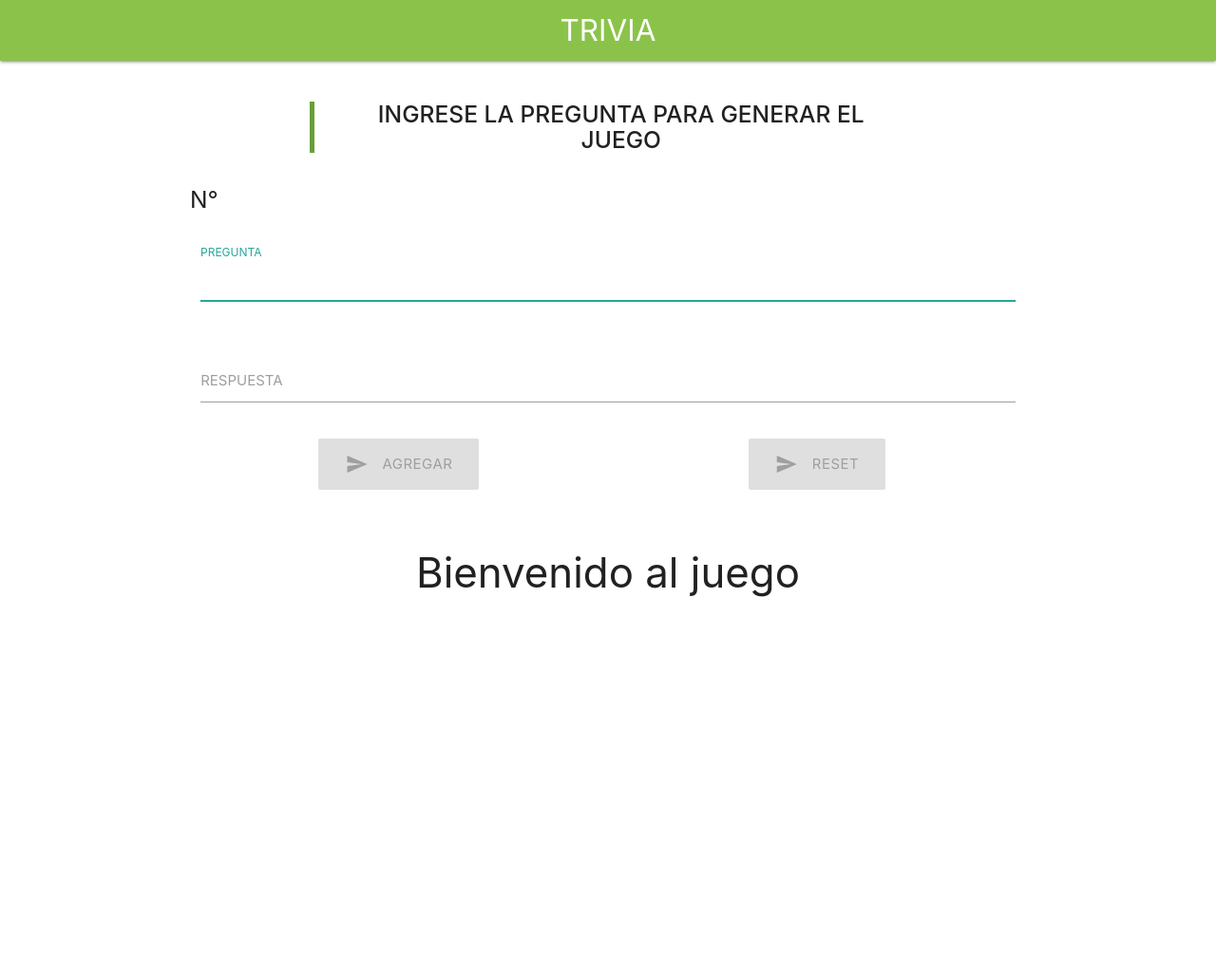
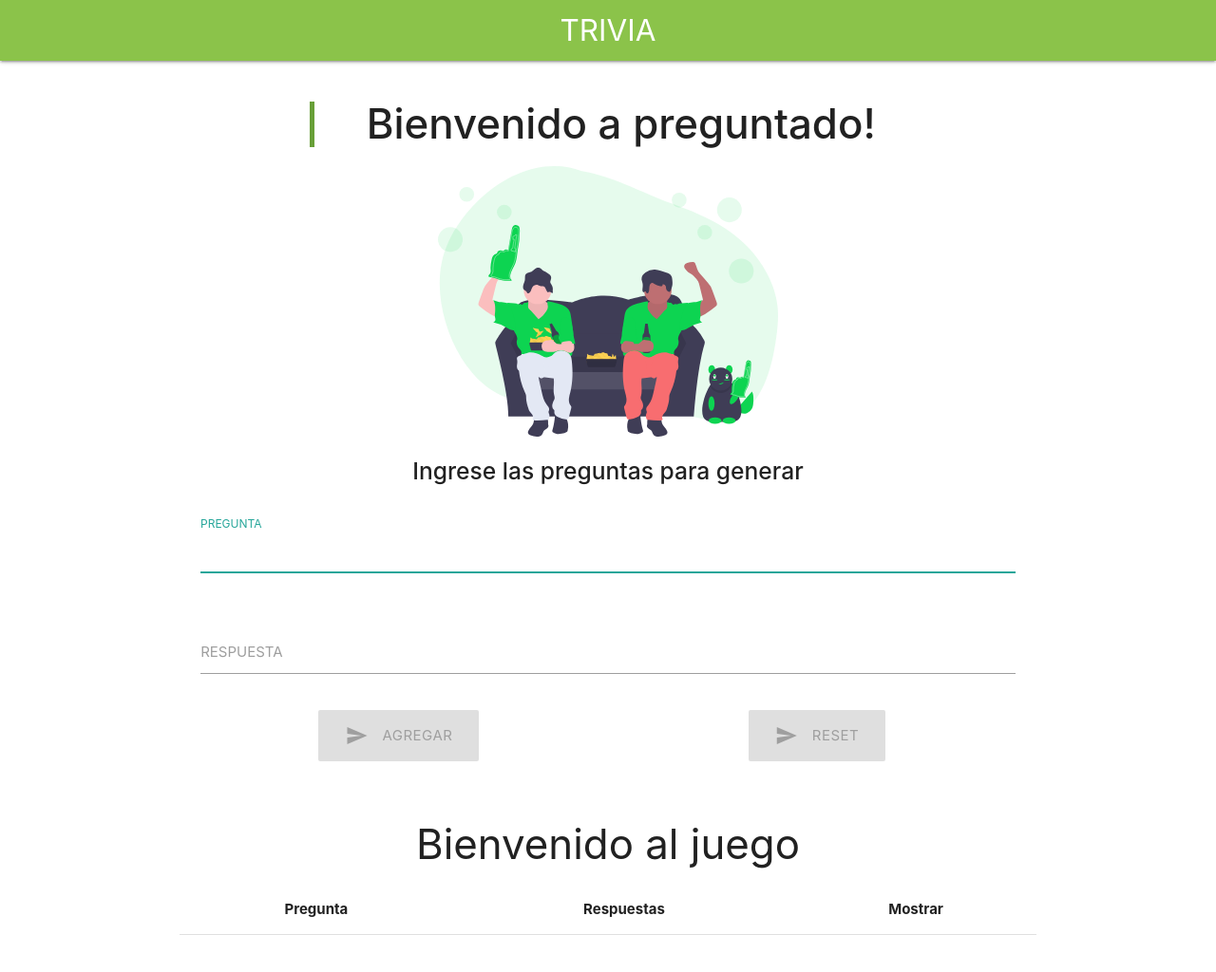
Before and after one commit to cristopheSaraosV/AppTrivia, a plain HTML site: page index.html in a window 1280 px wide. Shown: the whole page at 95% size. Before the commit the page ends 800 px from the top, so only its background shows below. Drawn offline with nearby package versions, Linux system fonts and the light colour scheme.

Commit message:
Add files via upload

```diff
--- a/index.html
+++ b/index.html
@@ -26,13 +26,17 @@
     <br>
 
     <div class="container center-align">
-        <h5 class="container">
+        <h3 class="container">
             <blockquote>
                 <strong>
-                    INGRESE LA PREGUNTA PARA GENERAR EL JUEGO
+                    Bienvenido a preguntado!
                 </strong>
             </blockquote>
-        </h5>
+        </h3>
+
+        <div class="text-center">
+            <img class="responsive-img" width="40%" src="img/game.svg" alt="">
+        </div>
     </div>
 
 
@@ -40,8 +44,12 @@
         <div class="col s12">
             <div class="container">
                 <div class="row">
-                    <div class="col s12">
-                        <h5>N°</h5>
+                    <div class="col s12 center-align">
+                        <h5>
+                            <strong>
+                                Ingrese las preguntas para generar
+                            </strong>
+                        </h5>
                     </div>
                     <form id="formulario" action="#">
                         <div class="col s12">
@@ -73,15 +81,29 @@
                 </div>
             </div>
         </div>
-        <div  class="col s12 container center">
-                <div class="container">
-                    <div class="text-center">
-                        <h3>Bienvenido al juego</h3>
-                    </div>
-                    <div id="modalJuego" class="row">
+        <div class="col s12 container center c">
+            <div class="container">
+                <div class="text-center">
+                    <h3>Bienvenido al juego</h3>
+                </div>
+                <div class="row">
+                    <table class="centered">
+                        <thead>
+                          <tr>
+                              <th>Pregunta</th>
+                              <th>Respuestas</th>
+                              <th>Mostrar</th>
 
-                    </div>
+                            </tr>
+                        </thead>
+
+                        <tbody id="trInsert">
+
+
+                        </tbody>
+                      </table>
                 </div>
+            </div>
         </div>
 
     </div>
```
